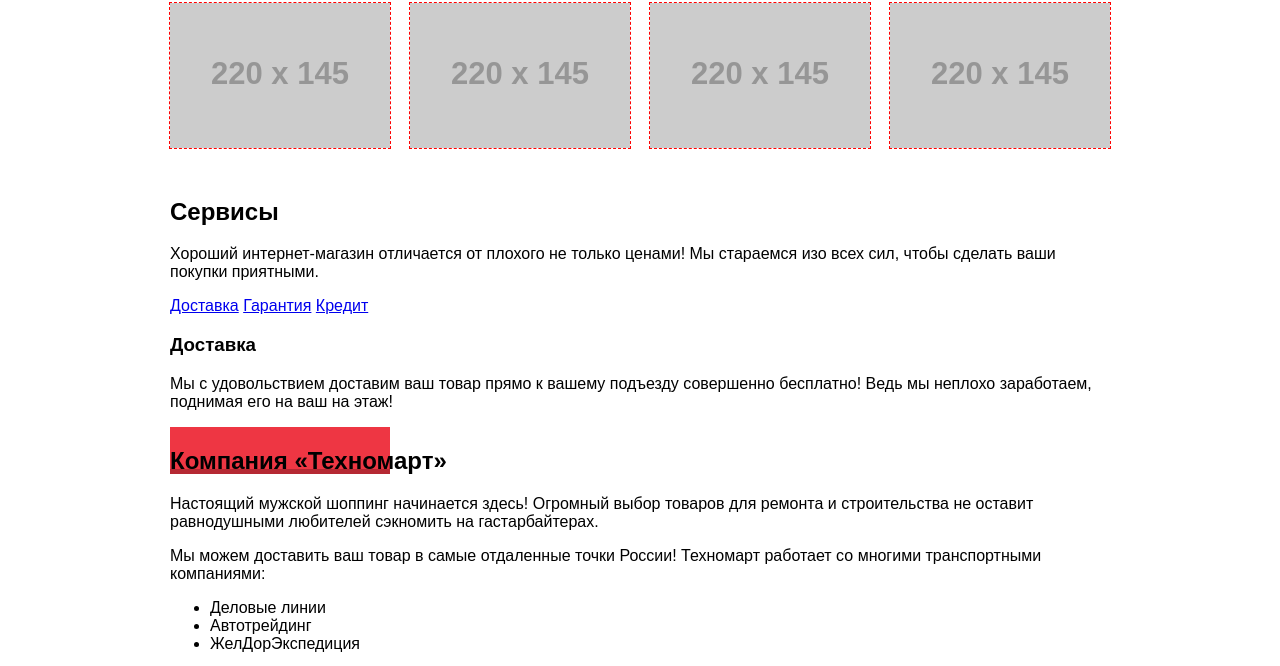
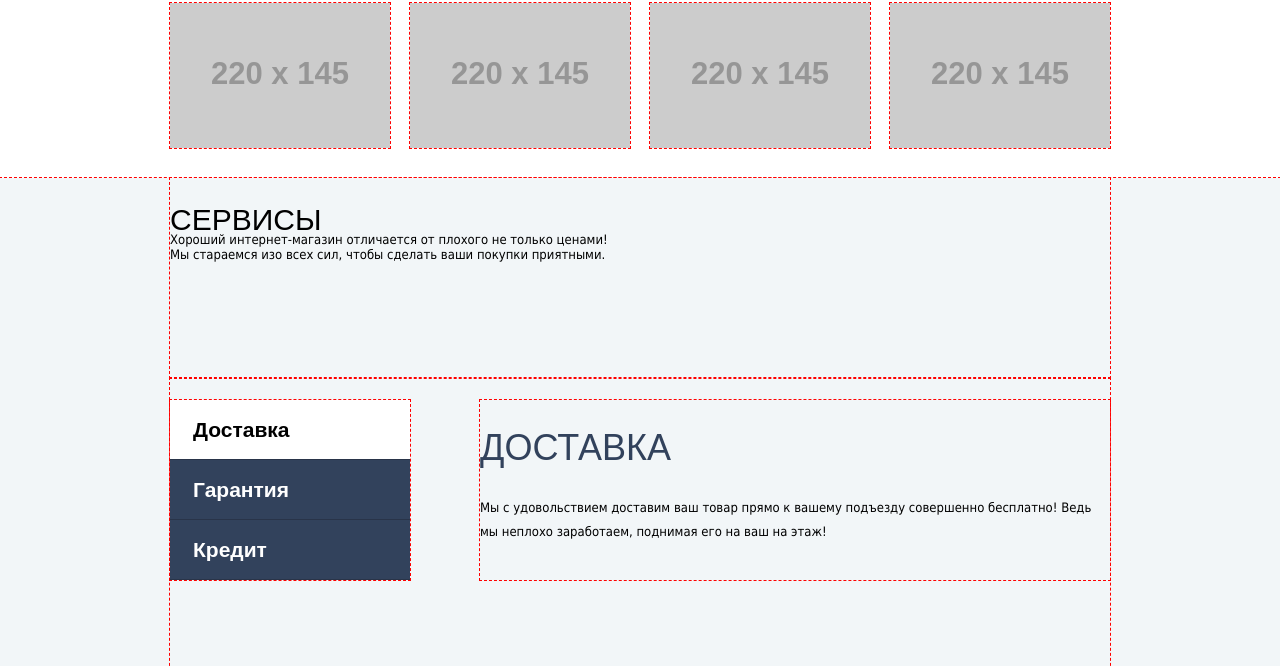
Before and after one commit to baranovRP/technomart, a plain HTML site: page index.html in a window 1280 px wide. Shown: the part 1695-2361 px from the top of the page. Drawn offline with Linux system fonts and the light colour scheme; placeholder pictures from the web are drawn by us; a web font is replaced by a local one.

Commit message:
# technomart: layout services;

```diff
--- a/css/style.css
+++ b/css/style.css
@@ -925,3 +925,120 @@ img {
 .manufacturers-gallery-item:nth-child(4n) {
   margin-right: 0;
 }
+
+.main-services {
+  min-height: 522px;
+  margin-bottom: 50px;
+
+  background-color: #f2f6f8;
+  outline: 1px red dashed;
+}
+
+.services {
+  min-height: 170px;
+  padding-top: 30px;
+
+  outline: 1px dashed red;
+}
+
+.services .title {
+  margin: 0;
+  padding: 0;
+
+  font-weight: 400;
+  font-size: 30px;
+  line-height: 24px;
+  font-family: Cuprum, Arial, sans-serif;
+  color: #000000;
+  text-transform: uppercase;
+}
+
+.services p {
+  margin: 0;
+  padding: 0;
+
+  font-size: 13px;
+  font-family: PTSans, Tahoma, sans-serif;
+  color: #000000;
+}
+
+.services-block {
+  min-height: 300px;
+  padding-top: 22px;
+
+  outline: 1px dashed red;
+}
+
+.services-block-navigation {
+  width: 240px;
+  min-height: 180px;
+  margin-right: 70px;
+
+  font-size: 0;
+
+  outline: 1px dashed red;
+}
+
+.service-item {
+  display: block;
+  padding: 15px 0;
+  padding-left: 23px;
+
+  font-weight: 700;
+  font-size: 21px;
+  line-height: 30px;
+  font-family: Cuprum, Arial, sans-serif;
+  color: #ffffff;
+  text-decoration: none;
+
+  background-color: #32425c;
+  box-shadow: inset 0 -1px 0 #293449;
+}
+
+.service-item.active {
+  color: #000000;
+
+  background-color: #ffffff;
+
+  pointer-events: none;
+}
+
+.service-item:hover {
+  background-color: #32425c;
+  box-shadow: 0 1px 0 #293449, inset 0 1px 0 #405069;
+}
+
+.service-item:active {
+  background-color: #293449;
+  box-shadow: 0 1px 0 #293449, inset 0 1px 0 #405069;
+}
+
+.services-block-description {
+  width: 630px;
+  min-height: 180px;
+
+  outline: 1px dashed red;
+}
+
+.services-block-description {
+  width: 630px;
+  min-height: 180px;
+
+  outline: 1px dashed red;
+}
+
+.service-description-title {
+  font-weight: 400;
+  font-size: 36px;
+  line-height: 24px;
+  font-family: Cuprum, Arial, sans-serif;
+  color: #32425c;
+  text-transform: uppercase;
+}
+
+.services-block-description p {
+  font-weight: 400;
+  font-size: 13px;
+  line-height: 24px;
+  font-family: PTSans, Tahoma, sans-serif;
+}
--- a/index.html
+++ b/index.html
@@ -215,25 +215,32 @@
         </div>
       </div>
     </div>
-    <div class='main-services'>
-      <h2 class='services-title'>Сервисы</h2>
+  </div>
 
-      <p>Хороший интернет-магазин отличается от плохого не только ценами! Мы стараемся изо всех сил, чтобы сделать ваши
-        покупки приятными.</p>
+  <div class='main-services'>
+    <div class="container">
+
+      <div class="services">
+        <h2 class='title'>Сервисы</h2>
+
+        <p>Хороший интернет-магазин отличается от плохого не только ценами!<br>Мы стараемся изо всех сил, чтобы сделать
+          ваши
+          покупки приятными.</p>
+      </div>
 
       <div class='services-block'>
-        <div class='services-block-navigation'>
+        <div class='services-block-navigation to-left'>
           <a class='service-item active' href='#'>Доставка</a>
           <a class='service-item' href='#'>Гарантия</a>
           <a class='service-item' href='#'>Кредит</a>
         </div>
-        <article class='services-block-description'>
+        <article class='services-block-description to-right'>
           <h3 class='service-description-title'>Доставка</h3>
 
           <p>Мы с удовольствием доставим ваш товар прямо к вашему подъезду совершенно бесплатно! Ведь мы неплохо
             заработаем, поднимая его на ваш на этаж!</p>
         </article>
-        <article class='services-block-description hidden'>
+        <article class='services-block-description to-right hidden'>
           <h3 class='service-description-title'>Гарантия</h3>
 
           <p>Если купленный у нас товар поломается или заискрит, а также в случае пожара, спровоцированного его
@@ -241,24 +248,19 @@
             восстановите как-нибудь сами.</p>
         </article>
 
-        <article class='services-block-description hidden'>
-          <h3 class='service-description-title'>Гарантия</h3>
-
-          <p>Если купленный у нас товар поломается или заискрит, а также в случае пожара, спровоцированного его
-            возгаранием, вы всегда можете быть уверены в нашей гарантии. Мы обменяем сгоревший товар на новый. Дом уж
-            восстановите как-нибудь сами.</p>
-        </article>
-
-        <article class='services-block-description hidden'>
+        <article class='services-block-description to-right hidden'>
           <h3 class='service-description-title'>Кредит</h3>
 
           <p>Залезть в долговую яму стало проще! Кредитные консультанты придут вам на помощь.</p>
         </article>
+      </div>
 
-      </div>
     </div>
+  </div>
 
-    <div class='main-about'>
+  <div class='main-about'>
+    <div class="container">
+
       <article class='about-company to-left'>
         <h2 class='about-company-title'>Компания «Техномарт»</h2>
 
@@ -284,10 +286,9 @@
         </figure>
         <a class='btn' href='#'>Заблудились? Напишите нам!</a>
       </div>
+    </div>
+  </div>
 
-    </div>
-
-  </div>
 </main>
 
 <footer class='main-footer'>
```
